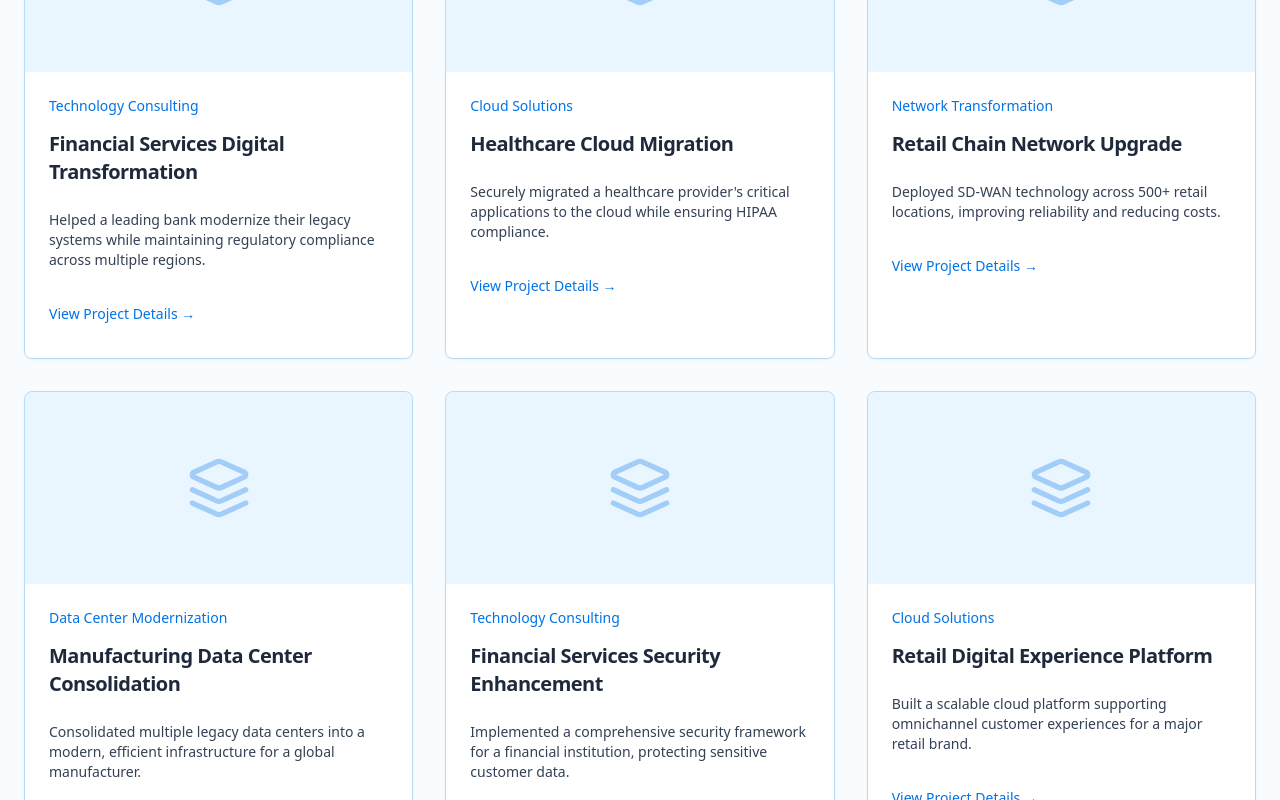
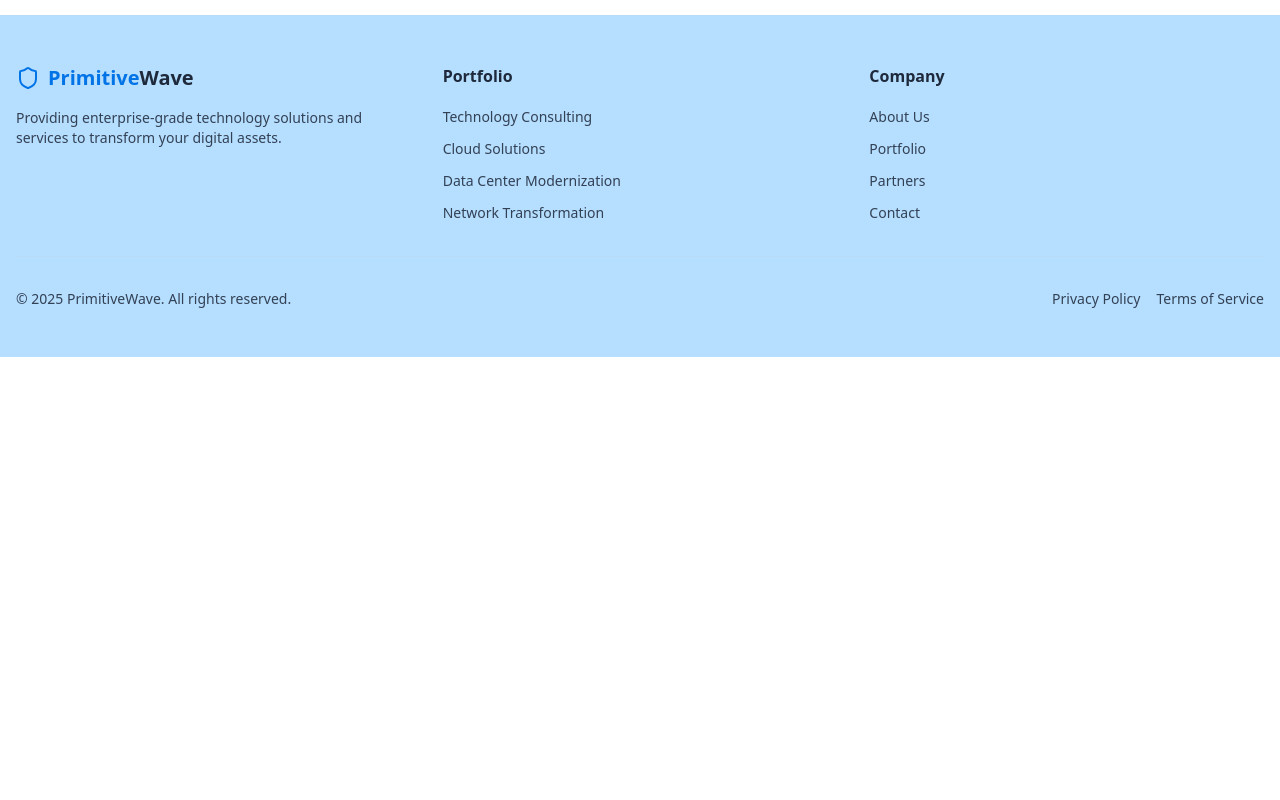
Before and after one commit to niranjanreddy836/conceptual-app-compass, a React (Vite) app: page /portfolio in a window 1280 px wide. Shown: the part 1920-2720 px from the top of the page. After the commit the page ends 2277 px from the top, so only its background shows below. Built offline with nearby package versions, Linux system fonts and the light colour scheme.

Commit message:
Remove sections from About and Portfolio pages
Removed the "Featured Projects" section from the Portfolio page and a specific div from the About page.

```diff
--- a/src/pages/About.tsx
+++ b/src/pages/About.tsx
@@ -1,4 +1,3 @@
-
 import Layout from "@/components/layout/Layout";
 import { Shield, Users, Globe, CheckCircle, Award, Briefcase, Target, Server } from "lucide-react";
 
@@ -22,7 +21,7 @@ const About = () => {
       {/* Company Overview */}
       <section className="py-20 animate-fade-in delay-150">
         <div className="container mx-auto px-6">
-          <div className="grid grid-cols-1 md:grid-cols-2 gap-12 items-center">
+          <div className="max-w-4xl mx-auto">
             <div className="transform transition-all duration-500 hover:scale-102">
               <h2 className="text-3xl font-bold text-slate-800 mb-6">
                 Our Mission
@@ -33,26 +32,6 @@ const About = () => {
               <p className="text-lg text-slate-700">
                 We operate as a trusted software product and partnering with top-tier global vendors to deliver advanced, reliable, and scalable solutions that protect your critical data assets and ensure operational continuity in the face of evolving cyber threats.
               </p>
-            </div>
-            <div className="bg-[#b7dcf9]/30 p-8 rounded-lg border border-[#b7dcf9] shadow-lg transition-all duration-500 hover:shadow-xl">
-              <div className="grid grid-cols-2 gap-6">
-                <div className="text-center transform transition-all duration-300 hover:scale-105">
-                  <div className="text-4xl font-bold text-[#0073e6] mb-2">150+</div>
-                  <p className="text-slate-700">Enterprise Clients</p>
-                </div>
-                <div className="text-center transform transition-all duration-300 hover:scale-105">
-                  <div className="text-4xl font-bold text-[#0073e6] mb-2">25+</div>
-                  <p className="text-slate-700">Countries Served</p>
-                </div>
-                <div className="text-center transform transition-all duration-300 hover:scale-105">
-                  <div className="text-4xl font-bold text-[#0073e6] mb-2">200+</div>
-                  <p className="text-slate-700">Technology Experts</p>
-                </div>
-                <div className="text-center transform transition-all duration-300 hover:scale-105">
-                  <div className="text-4xl font-bold text-[#0073e6] mb-2">99.9%</div>
-                  <p className="text-slate-700">Client Retention</p>
-                </div>
-              </div>
             </div>
           </div>
         </div>
--- a/src/pages/Portfolio.tsx
+++ b/src/pages/Portfolio.tsx
@@ -1,7 +1,6 @@
 
 import Layout from "@/components/layout/Layout";
-import { Shield, Cloud, Server, Network, Layers, Code, Database, ArrowRight } from "lucide-react";
-import { Card, CardContent, CardHeader, CardTitle, CardDescription, CardFooter } from "@/components/ui/card";
+import { Shield, Cloud, Server, Network, ArrowRight } from "lucide-react";
 import { Button } from "@/components/ui/button";
 import { Link } from "react-router-dom";
 
@@ -53,51 +52,6 @@ const services = [
       "Unified Communications",
       "Network Monitoring and Management"
     ]
-  }
-];
-
-const projects = [
-  {
-    id: "financial-transformation",
-    title: "Financial Services Digital Transformation",
-    category: "Technology Consulting",
-    image: "financial-services.jpg",
-    description: "Helped a leading bank modernize their legacy systems while maintaining regulatory compliance across multiple regions."
-  },
-  {
-    id: "healthcare-cloud",
-    title: "Healthcare Cloud Migration",
-    category: "Cloud Solutions",
-    image: "healthcare-cloud.jpg",
-    description: "Securely migrated a healthcare provider's critical applications to the cloud while ensuring HIPAA compliance."
-  },
-  {
-    id: "retail-network",
-    title: "Retail Chain Network Upgrade",
-    category: "Network Transformation",
-    image: "retail-network.jpg",
-    description: "Deployed SD-WAN technology across 500+ retail locations, improving reliability and reducing costs."
-  },
-  {
-    id: "manufacturing-datacenter",
-    title: "Manufacturing Data Center Consolidation",
-    category: "Data Center Modernization",
-    image: "manufacturing-datacenter.jpg",
-    description: "Consolidated multiple legacy data centers into a modern, efficient infrastructure for a global manufacturer."
-  },
-  {
-    id: "financial-security",
-    title: "Financial Services Security Enhancement",
-    category: "Technology Consulting",
-    image: "financial-security.jpg",
-    description: "Implemented a comprehensive security framework for a financial institution, protecting sensitive customer data."
-  },
-  {
-    id: "retail-digital",
-    title: "Retail Digital Experience Platform",
-    category: "Cloud Solutions",
-    image: "retail-digital.jpg",
-    description: "Built a scalable cloud platform supporting omnichannel customer experiences for a major retail brand."
   }
 ];
 
@@ -168,52 +122,6 @@ const Portfolio = () => {
         </div>
       </section>
 
-      {/* Projects Section */}
-      <section id="projects" className="py-20 bg-[#b7dcf9]/10 animate-fade-in delay-300">
-        <div className="container mx-auto px-6">
-          <div className="max-w-3xl mx-auto text-center mb-16">
-            <h2 className="text-3xl font-bold text-slate-800 mb-6">
-              Featured Projects
-            </h2>
-            <p className="text-lg text-slate-700">
-              Explore our successful implementations and see how we've helped organizations achieve their technology goals.
-            </p>
-          </div>
-
-          <div className="grid grid-cols-1 md:grid-cols-2 lg:grid-cols-3 gap-8">
-            {projects.map((project, index) => (
-              <Card
-                key={project.id}
-                className="overflow-hidden border border-[#b7dcf9] transition-all duration-300 hover:shadow-lg group animate-fade-in"
-                style={{ animationDelay: `${150 * (index + 1)}ms` }}
-              >
-                <div className="h-48 bg-[#b5deff]/30 relative overflow-hidden">
-                  <div className="absolute inset-0 flex items-center justify-center">
-                    <Layers className="h-16 w-16 text-[#0073e6] opacity-30" />
-                  </div>
-                </div>
-                <CardHeader>
-                  <div className="text-sm text-[#0073e6] mb-2">{project.category}</div>
-                  <CardTitle className="text-xl text-slate-800 group-hover:text-[#0073e6] transition-colors">
-                    {project.title}
-                  </CardTitle>
-                </CardHeader>
-                <CardContent>
-                  <CardDescription className="text-slate-700">
-                    {project.description}
-                  </CardDescription>
-                </CardContent>
-                <CardFooter>
-                  <Button variant="ghost" className="text-[#0073e6] p-0 hover:text-[#0059b3] hover:bg-transparent transition-colors">
-                    View Project Details →
-                  </Button>
-                </CardFooter>
-              </Card>
-            ))}
-          </div>
-        </div>
-      </section>
-
       {/* CTA Section */}
       <section className="py-16 animate-fade-in delay-450">
         <div className="container mx-auto px-6">
```
